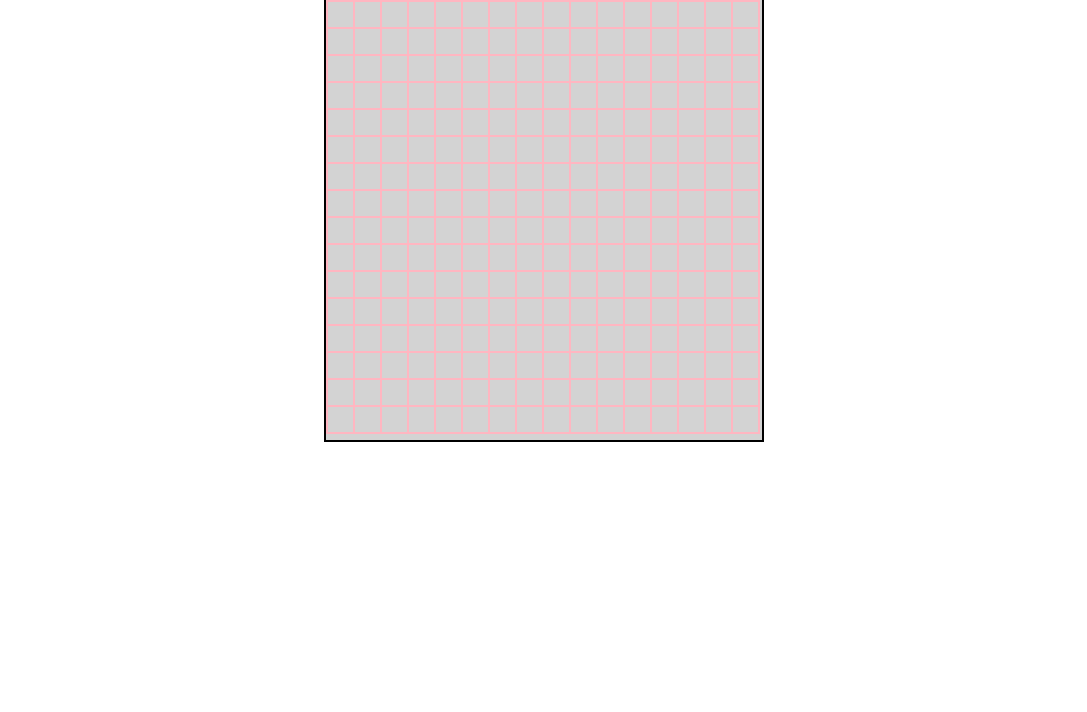
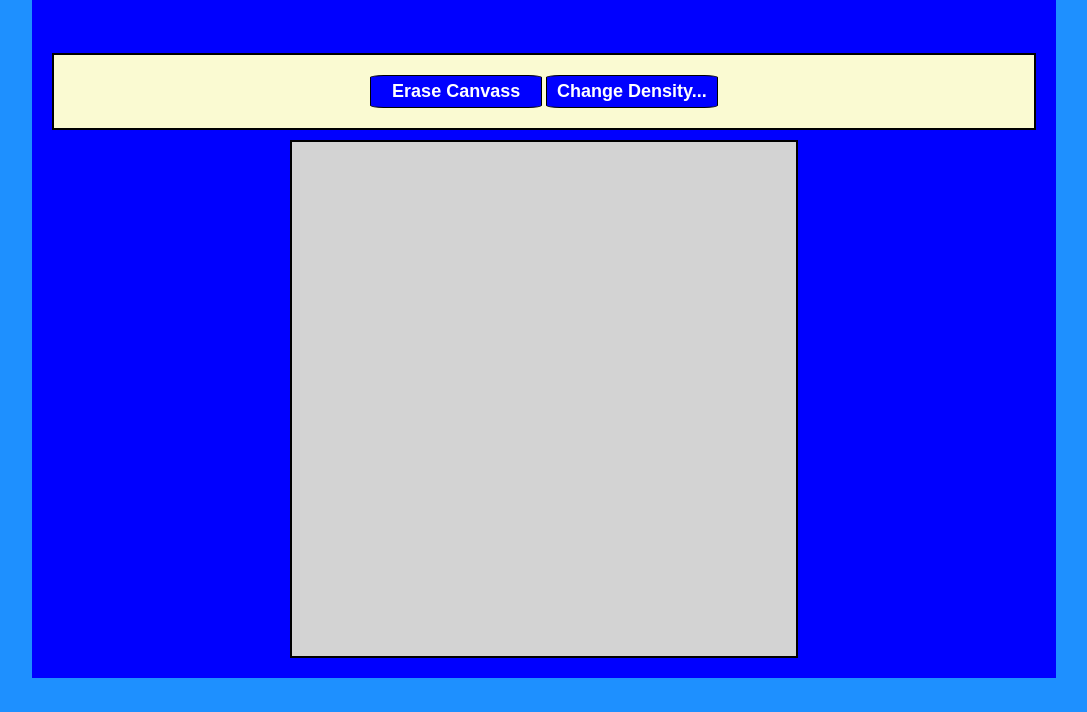
Before and after one commit to a0781082/etch-a-sketch, a plain HTML site: page index.html in a window 1280 px wide. Shown: the part 88-800 px from the top of the page, without its empty margins (96-1183 px from the left). Drawn offline with nearby package versions, Linux system fonts and the light colour scheme.

Commit message:
added buttons and logic for erase button

```diff
--- a/index.html
+++ b/index.html
@@ -13,9 +13,15 @@
   </head>
 
   <body class="container">
-    <header>
+    <header class="boxes">
       <h1>Etch-a-Sketch</h1>
     </header>
-    <div class="canvass" id="canvass"></div>
+    <div class="boxes">
+      <div class="boxes buttons">
+        <button class="button" id="erase">Erase Canvass</button>
+        <button class="button" id="resize">Change Density...</button>
+      </div>
+      <div class="canvass" id="canvass"></div>
+    </div>
   </body>
 </html>
--- a/script.js
+++ b/script.js
@@ -1,21 +1,37 @@
-var canvassWidth = 16;
-var canvassHeight = 16;
+var canvassWidth = 100;
+var canvassHeight = 100;
 var canvassBorder = 2;
 var canvassTopPad = 10;
-var pixelSide = 25;
-var pixelBorder = 1;
+var pixelSide = 5;
+var pixelBorder = 0;
 var divId;
 var newPixel;
 var modulo;
+var eraseButton
+var changeButton
 
 window.onload = function () {
+    //initialise the drawing canvass
     createCanvass();
+
+    //make the buttons the same size - just because ;-)
+    eraseButton = document.getElementById("erase");
+    changeButton = document.getElementById("resize");
+    let buttonRect = changeButton.getBoundingClientRect();
+    let buttonWidth = buttonRect.width + "px";
+    eraseButton.style.width = buttonWidth;
+    document.getElementById("erase").style.width = buttonWidth;
+
+    //add eventlisteners to buttons to listen for clicks
+    eraseButton.addEventListener("click", function (erase) {
+        clearCanvass();
+    })
 }
 
 function createCanvass() {
     //set the page size for the sketch
     $(".canvass").width((canvassWidth * (pixelSide + (pixelBorder * 2))) + (canvassBorder * 2));
-    $(".canvass").height((canvassHeight * (pixelSide + (pixelBorder *2))) + ((canvassBorder * 2) + canvassTopPad));
+    $(".canvass").height((canvassHeight * (pixelSide + (pixelBorder * 2))) + ((canvassBorder * 2) + canvassTopPad));
 
     for (let i = 0 ; i < ((canvassWidth * canvassHeight)) ; i++) {
         createDiv(i);
@@ -69,3 +85,11 @@ function createDiv(id) {
 function mouseOver(div) {
     document.getElementById(div.id).classList.add("draw");
 }
+
+function clearCanvass() {
+    let canvass = document.getElementById("canvass");
+    let myPixels = canvass.querySelectorAll('.myPixel');
+    myPixels.forEach(function(div) {
+        div.classList.remove("draw")
+        })
+}
--- a/styles.css
+++ b/styles.css
@@ -4,8 +4,11 @@
 }
 
 .container {
+    width: 80%;
     margin: auto;
     text-align: center;
+    background-color: dodgerblue;
+    color: aliceblue;
 }
 
 .canvass {
@@ -26,12 +29,54 @@
     text-align: center;
     margin: 0px;
     font-size: 5vmin;
+    border-style: none;
 }
 
 .draw {
-    background-color: red;
+    background-color: darkblue;
 }
 
 .hide {
     display: none;
 }
+
+.boxes {
+    display:block;
+    width: auto ;
+    height: auto ;
+    align-content: center;
+    text-align: center;
+    padding: 2%;
+    background-color: blue;
+}
+
+.buttons {
+    width: 100%;
+    background-color: lightgoldenrodyellow;
+    border: 2px solid black;
+    padding: 2%;
+}
+
+.button {
+    align-content: center;
+    text-align: center;
+    font-weight: bolder;
+    background-color: blue;
+    color: white;
+    border: 1px solid black ;
+    border-radius: 8%;
+    padding: 5px 10px;
+    font-size: 18px;
+    box-shadow: 3px;
+}
+
+.button:hover {
+    background-color: lightskyblue;
+    color: blue;
+}
+
+.button:active {
+    background-color: skyblue;
+    color: blue;
+    transform: translateY(4px);
+}
```
